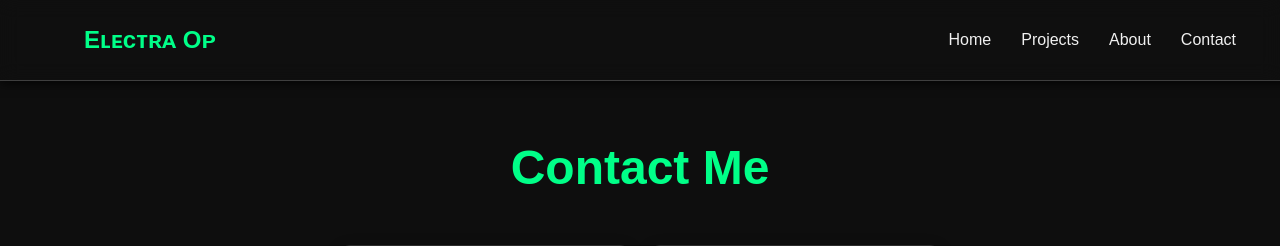
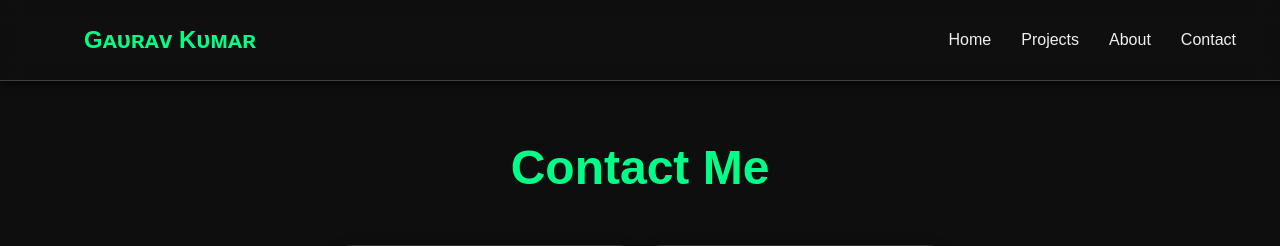
Before and after one commit to fnnetwork/GauravKumar, a Flask app: page /contact in a window 1280 px wide. Shown: the top 246 px of the page. Run offline with Flask 3, Linux system fonts and the light colour scheme.

Commit message:
Update base.html

```diff
--- a/templates/base.html
+++ b/templates/base.html
@@ -12,7 +12,7 @@
     <nav class="navbar">
         <div class="container">
             <div class="brand">
-                <a href="{{ url_for('home') }}">Eʟᴇᴄᴛʀᴀ Oᴘ</a>
+                <a href="{{ url_for('home') }}">Gᴀᴜʀᴀᴠ Kᴜᴍᴀʀ</a>
             </div>
             <ul class="nav-links">
                 <li><a href="{{ url_for('home') }}">Home</a></li>
```
